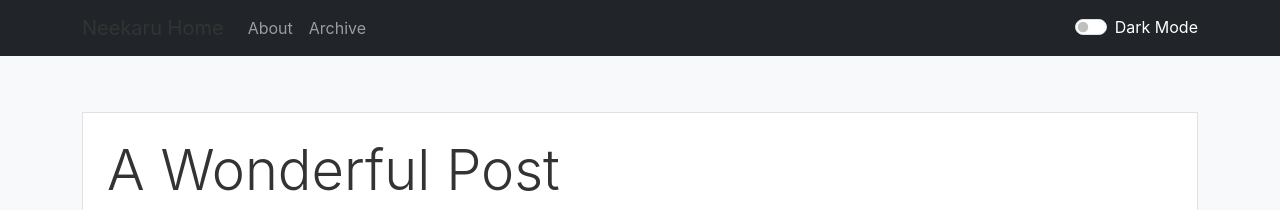
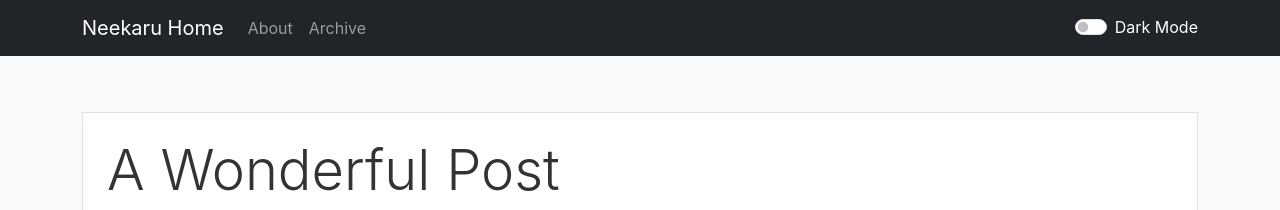
Before and after one commit to neekaru/neekarublog.github.io, a Jekyll site: the page built from _posts/2024-10-17-a-wonderful.md, in a window 1280 px wide. Shown: the top 210 px of the page. Built offline with Jekyll 4.4.1, drawn with Linux system fonts in a browser that asks for light colours.

Commit message:
chore: update Node.js version to 18 and refine navbar brand styles

```diff
--- a/assets/css/styles.css
+++ b/assets/css/styles.css
@@ -94,10 +94,10 @@ body.bg-dark > main > div > article:nth-child(n+1) > div > small:nth-child(2) >
   color: #000 !important;
 }
 
-body > .navbar-brand {
+.navbar-brand {
   color: #fff !important;
 }
-body > .navbar-brand:hover {
+.navbar-brand:hover {
   text-decoration: none;
 }
 
--- a/assets/css/styles.scss
+++ b/assets/css/styles.scss
@@ -109,8 +109,6 @@ body.bg-dark {
   }
 }
 
-body >
-
 // Navbar brand styles
 .navbar-brand {
   color: #fff !important;
```
Also changed, not shown: .github/workflows/post.yml, 1 other file.
